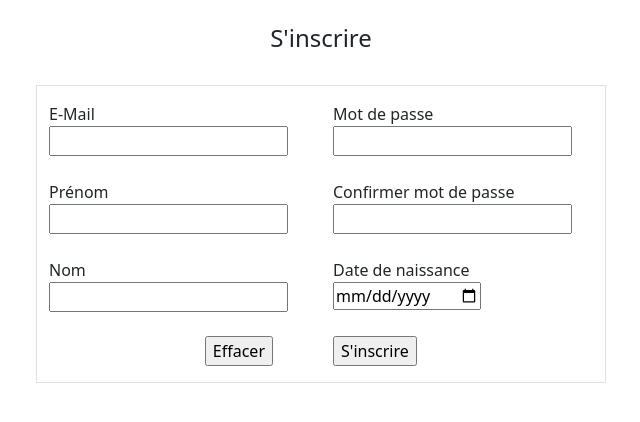
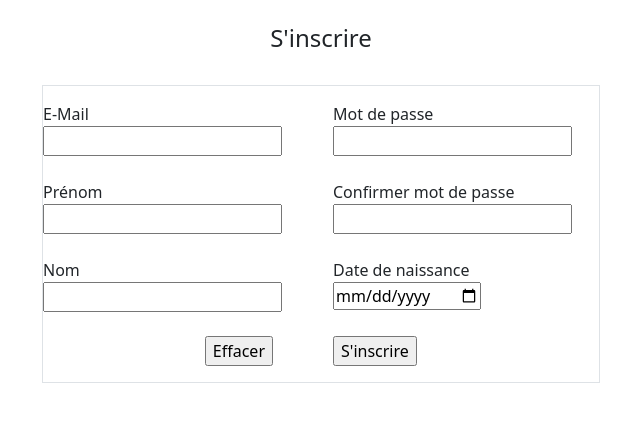
Before and after one commit to benjaminMum/LuxHub, a PHP site: page /register in a window 1280 px wide. Shown: the part 56-478 px from the top of the page, without its empty margins (319-959 px from the left). Run offline with PHP 8.4, Linux system fonts and the light colour scheme; some libraries are stand-ins or nearby versions.

Commit message:
Changed divs

```diff
--- a/src/view/register.php
+++ b/src/view/register.php
@@ -8,63 +8,67 @@ function registerView()
 
     ?>
 
-    <div class="container  ">
+    <div class="container">
         <br>
-        <h4 align="center">S'inscrire</h4><br>
-        <div class="row ">
-            <div class="col-3"></div>
-            <div class="col-6 d-flex justify-content-center border pt-3 pb-3">
-                <form action="index.php?action=login" method="post">
-                    <div class="row ">
-                        <div class="col-6">
+        <div class="text-center"><h4 >S'inscrire</h4></div>
+        <br>
+
+        <div class="align-content-center">
+            <div class="col-lg-12  div-wrapper d-flex justify-content-center ">
+                <div class="col-lg-6 d-flex justify-content-center border pt-3 pb-3 align-content-center">
+                    <form action="/register" method="post" >
+                        <div class="row">
+                            <div class="col-lg-6 col-sm-6">
                                 <label for="inputNewEmailAddress">E-Mail</label>
-                            <input type="email" name="inputNewEmailAddress" id="inputNewEmailAddress">
+                                <input type="email" name="inputNewEmailAddress" id="inputNewEmailAddress" required>
+                            </div>
+                            <div class="col-lg-6 col-sm-6">
+                                <label for="inputNewPsw">Mot de passe</label><br>
+                                <input type="password" name="inputNewPsw" id="inputNewPsw" required>
+                            </div>
                         </div>
 
-                        <div class="col-6">
-                            <label for="inputNewPsw">Mot de passe</label><br>
-                            <input type="password" name="inputNewPsw" id="inputNewPsw">
-                        </div>
-                    </div>
                         <br>
 
                         <div class="row">
-                        <div class="col-6">
+                            <div class="col-lg-6 col-sm-6">
                                 <label for="inputNewFirstName">Prénom</label>
-                            <input type="text" name="inputNewFirstName" id="inputNewFirstName">
+                                <input type="text" name="inputNewFirstName" id="inputNewFirstName" required>
                             </div>
 
-                        <div class="col-6">
+                            <div class="col-lg-6 col-sm-6">
                                 <label for="inputConfirmPsw">Confirmer mot de passe</label><br>
-                            <input type="password" name="inputConfirmPsw" id="inputConfirmPsw">
+                                <input type="password" name="inputConfirmPsw" id="inputConfirmPsw" required>
                             </div>
                         </div>
+
                         <br>
+
                         <div class="row">
-                        <div class="col-6">
+                            <div class="col-lg-6 col-sm-6">
                                 <label for="inputNewLastName">Nom</label><br>
-                            <input type="text" name="inputNewlastName" id="inputNewlastName">
+                                <input type="text" name="inputNewLastName" id="inputNewLastName" required>
                             </div>
-                        <div class="col-6">
+                            <div class="col-lg-6 col-sm-6">
                                 <label for="inputNewBirthDate">Date de naissance</label><br>
-                            <input type="date" name="inputNewBirthDate" id="inputNewBirthDate">
+                                <input type="date" name="inputNewBirthDate" id="inputNewBirthDate" required>
                             </div>
                         </div>
+
                         <br>
+
                         <div class="row">
-                        <div class="col-6 text-end pe-5 ">
+                            <div class="col-lg-6 col-sm-6 text-end pe-5 ">
                                 <input type="reset" value="Effacer">
                             </div>
-                        <div class="col-6">
+                            <div class="col-lg-6 col-sm-6">
                                 <input type="submit" value="S'inscrire">
                             </div>
                         </div>
 
                     </form>
                 </div>
-            <div class="col-3"></div>
             </div>
-
         </div>
     </div>
 
```
Lines whose indentation alone changed are shown as unchanged.
